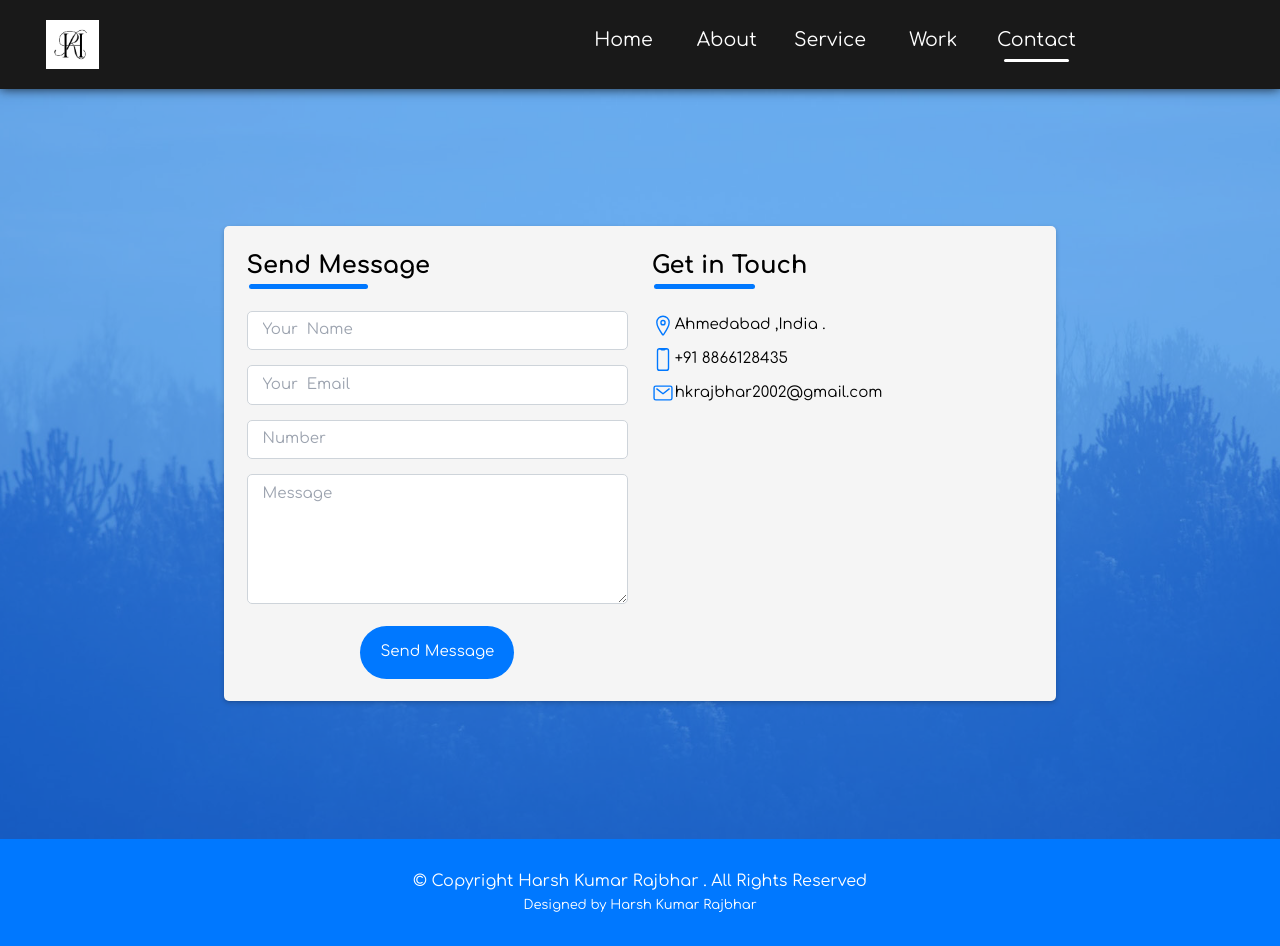
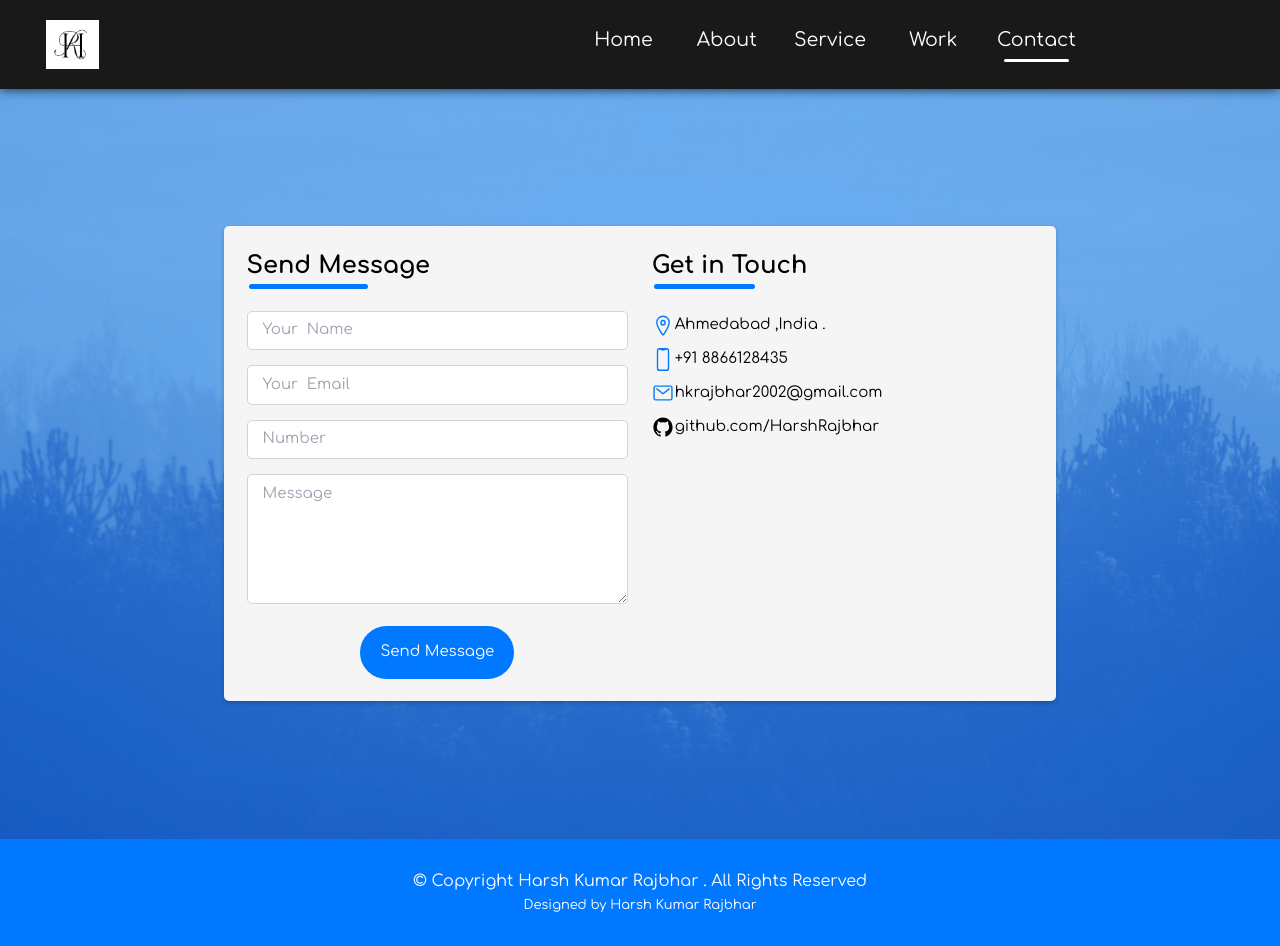
Before and after one commit to HarshRajbhar/Portfolio, an Angular app: page /contact in a window 1280 px wide. Built offline with nearby package versions, Linux system fonts and the light colour scheme.

Commit message:
github link added

```diff
--- a/angular.json
+++ b/angular.json
@@ -156,5 +156,8 @@
         }
       }
     }
+  },
+  "cli": {
+    "analytics": false
   }
 }
--- a/src/app/contact/contact/contact.component.html
+++ b/src/app/contact/contact/contact.component.html
@@ -83,19 +83,30 @@
               />
             </div>
             <div class="w-[94%]">
-              <p class="text-[15px]">+91 8866128435</p>
+              <a href="tel:+918866128435" class="text-[15px]">+91 8866128435</a>
             </div>
           </div>
           <div class="w-full flex items-center my-3 justify-between">
             <div class="w-6">
-              <img
-                src="/assets/svg/mail-outline.svg"
-                class="w-full"
-                alt=""
-              />
+              <img src="/assets/svg/mail-outline.svg" class="w-full" alt="" />
             </div>
             <div class="w-[94%]">
-              <p class="text-[15px]">hkrajbhar2002@gmail.com</p>
+              <a href="mailto:hkrajbhar2002@gmail.com" class="text-[15px]"
+                >hkrajbhar2002@gmail.com</a
+              >
+            </div>
+          </div>
+          <div class="w-full flex items-center my-3 justify-between">
+            <div class="w-6">
+              <img src="/assets/svg/logo-github.svg" class="w-full" alt="" />
+            </div>
+            <div class="w-[94%]">
+              <a
+                href="https://github.com/HarshRajbhar"
+                target="_blank"
+                class="text-[15px]"
+                >github.com/HarshRajbhar</a
+              >
             </div>
           </div>
         </div>
```
Also changed, not shown: src/assets/svg/logo-github.svg (added).
